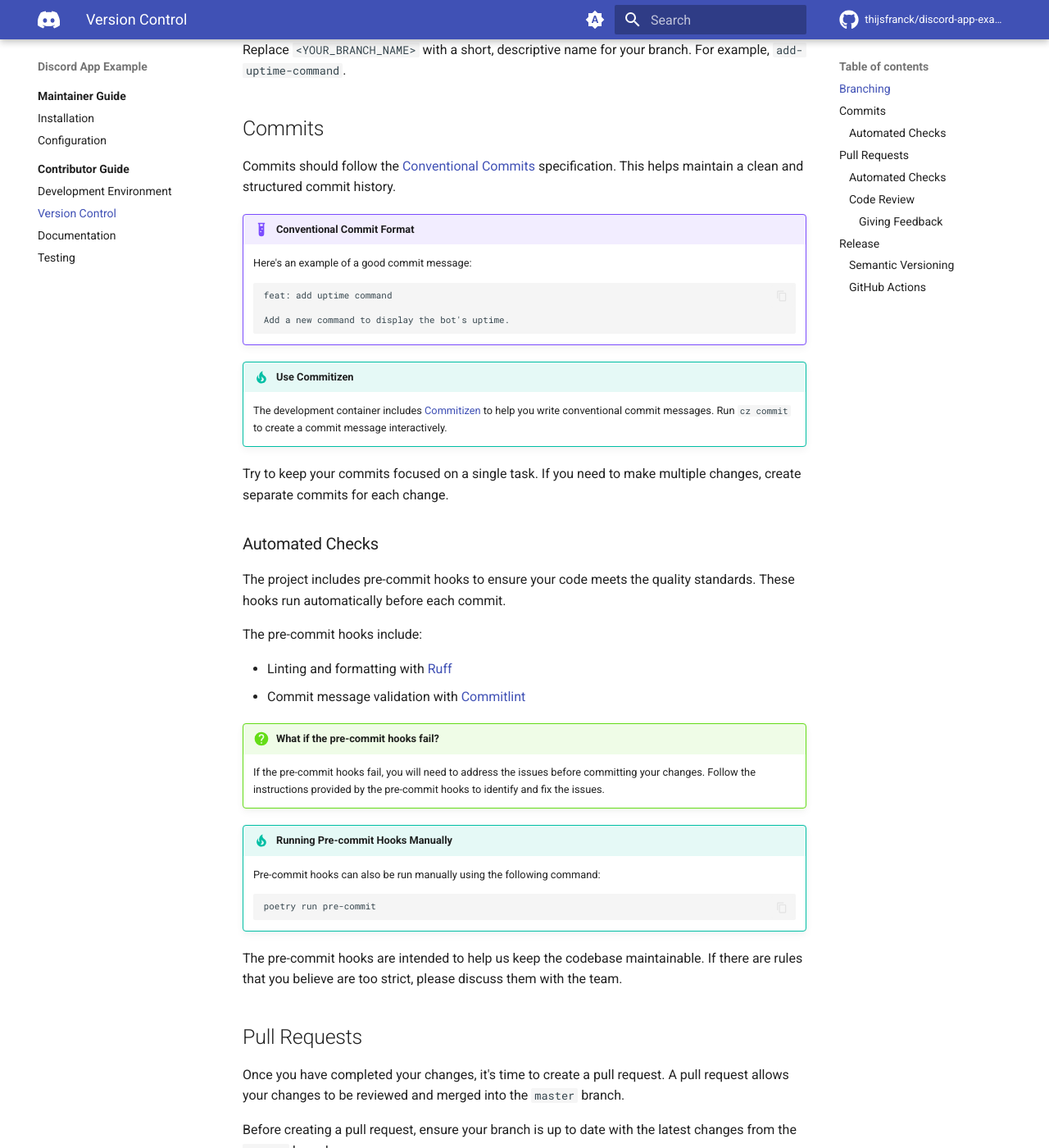
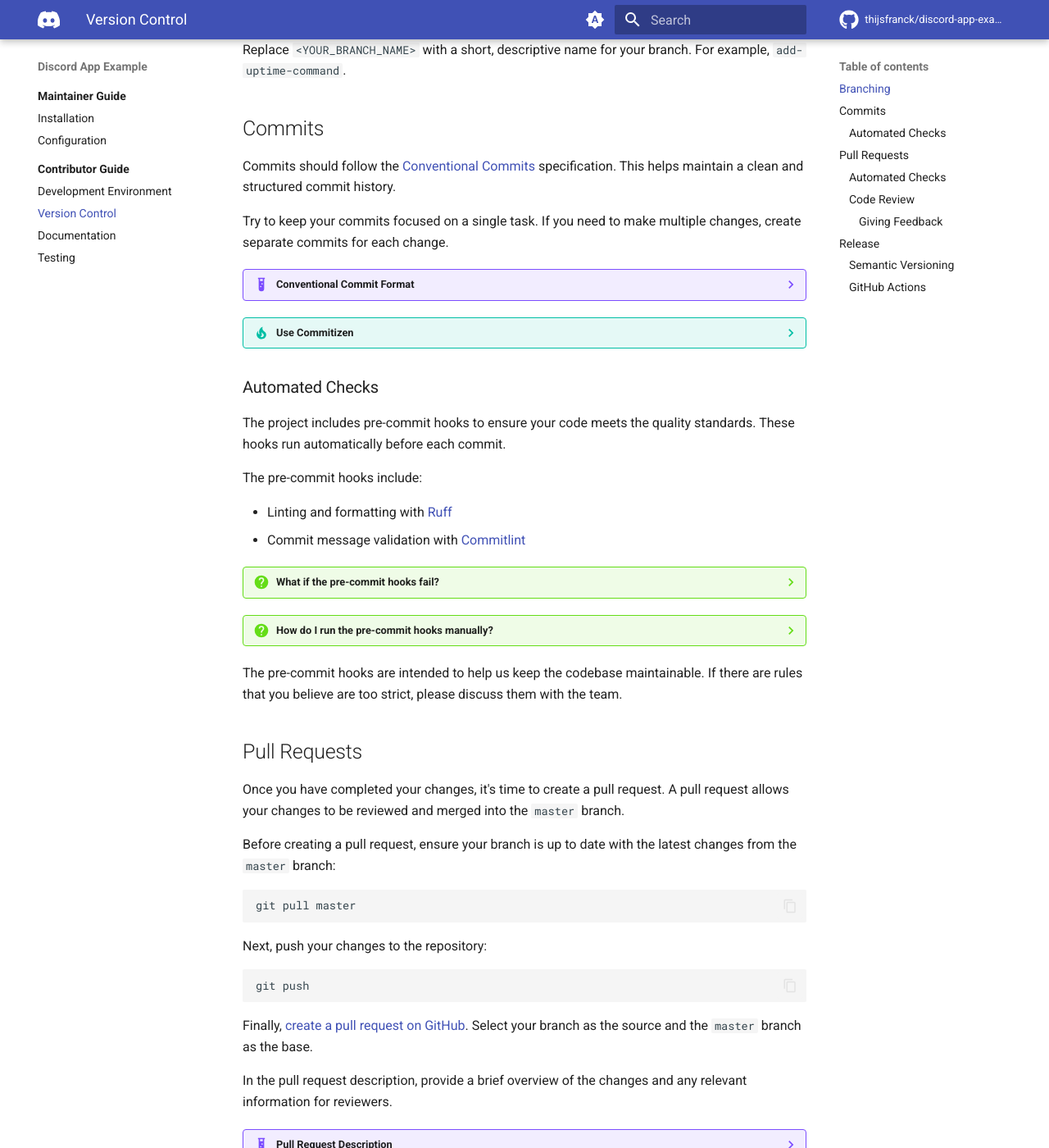
Before and after one commit to thijsfranck/discord-app-example, an MkDocs documentation site: the page built from docs/contributor-guide/version-control.md, in a window 1280 px wide and 1400 px high, scrolled down 511 px. Shown: the whole window at 82% size. Built offline with MkDocs 1.6.1 and Material for MkDocs 9.7.7, drawn with Linux system fonts in a browser that asks for light colours; comment, search, counter and statistics services are not loaded; the version menu is left out; some of the changed text lies outside the part shown.

Commit message:
docs: make some admonitions collapsible

````diff
--- a/docs/contributor-guide/version-control.md
+++ b/docs/contributor-guide/version-control.md
@@ -34,12 +37,13 @@
     Add a new command to display the bot's uptime.
     ```
 
-!!! TIP "Use Commitizen"
+??? TIP "Use Commitizen"
     The development container includes [Commitizen](https://commitizen-tools.github.io/commitizen/) to help you
-    write conventional commit messages. Run `cz commit` to create a commit message interactively.
+    write conventional commit messages. Run the following command to create a commit message interactively:
 
-Try to keep your commits focused on a single task. If you need to make multiple changes, create separate commits
-for each change.
+    ```bash
+    cz commit
+    ```
 
 ### Automated Checks
 
@@ -51,11 +55,11 @@
 - Linting and formatting with [Ruff](https://docs.astral.sh/ruff/)
 - Commit message validation with [Commitlint](https://commitlint.js.org)
 
-!!! QUESTION "What if the pre-commit hooks fail?"
+??? QUESTION "What if the pre-commit hooks fail?"
     If the pre-commit hooks fail, you will need to address the issues before committing your changes. Follow the
     instructions provided by the pre-commit hooks to identify and fix the issues.
 
-!!! TIP "Running Pre-commit Hooks Manually"
+??? QUESTION "How do I run the pre-commit hooks manually?"
     Pre-commit hooks can also be run manually using the following command:
 
     ```bash
@@ -87,7 +91,7 @@
 
 In the pull request description, provide a brief overview of the changes and any relevant information for reviewers.
 
-!!! EXAMPLE "Pull Request Description"
+??? EXAMPLE "Pull Request Description"
     Here's an example of a good pull request description:
 
     ```plaintext
@@ -114,7 +118,7 @@
 - Type checking with [Pyright](https://github.com/microsoft/pyright)
 - Unit tests with [pytest](https://docs.pytest.org/en/stable/)
 
-!!! QUESTION "What if the automated checks fail?"
+??? QUESTION "What if the automated checks fail?"
     If any of the automated checks fail, please address the issues before requesting a review. Feedback from the
     automated checks should be available in the pull request checks tab.
 
@@ -123,10 +127,11 @@
 All pull requests should be reviewed by at least one other team member before merging. The reviewer will provide
 feedback and suggestions for improvement.
 
-!!! TIP "Requesting a Review"
-    Request a review from a team member by assigning them to the pull request.
+Once the reviewer approves the pull request, you can merge it into the `master` branch.
 
-Once the reviewer approves the pull request, you can merge it into the `master` branch.
+??? QUESTION "How do I request a review?"
+    Request a review from a team member by [assigning them as a reviewer](https://docs.github.com/en/pull-requests/collaborating-with-pull-requests/proposing-changes-to-your-work-with-pull-requests/requesting-a-pull-request-review)
+    to your pull request.
 
 #### Giving Feedback
 
@@ -139,7 +144,7 @@
 - Code quality and readability
 - Adherence to the project guidelines
 
-!!! EXAMPLE "Good Code Review Feedback"
+??? EXAMPLE "Good Code Review Feedback"
     Here are some examples of good code review feedback:
 
     ```plaintext
@@ -170,11 +175,11 @@
 - For *new features* or *significant improvements*, increment the minor version.
 - For **breaking changes**, increment the major version.
 
-!!! QUESTION "What is a breaking change?"
+??? QUESTION "What is a breaking change?"
     A breaking change requires users to change the way they use the software. Examples include removal of features
     or backwards-incompatible API changes.
 
-!!! EXAMPLE "Semantic Versioning"
+??? EXAMPLE "Semantic Versioning"
     Here are some examples of version increments:
 
     - Bug fixes: `1.0.0` -> `1.0.1`
````
Also changed, not shown: other parts of docs/contributor-guide/version-control.md (+4 -1 lines), docs/contributor-guide/development-environment.md (+4 -4 lines), docs/contributor-guide/documentation.md (+12 -17 lines), docs/contributor-guide/testing.md (+8 -8 lines), docs/maintainer-guide/installation.md (+3 -3 lines).
